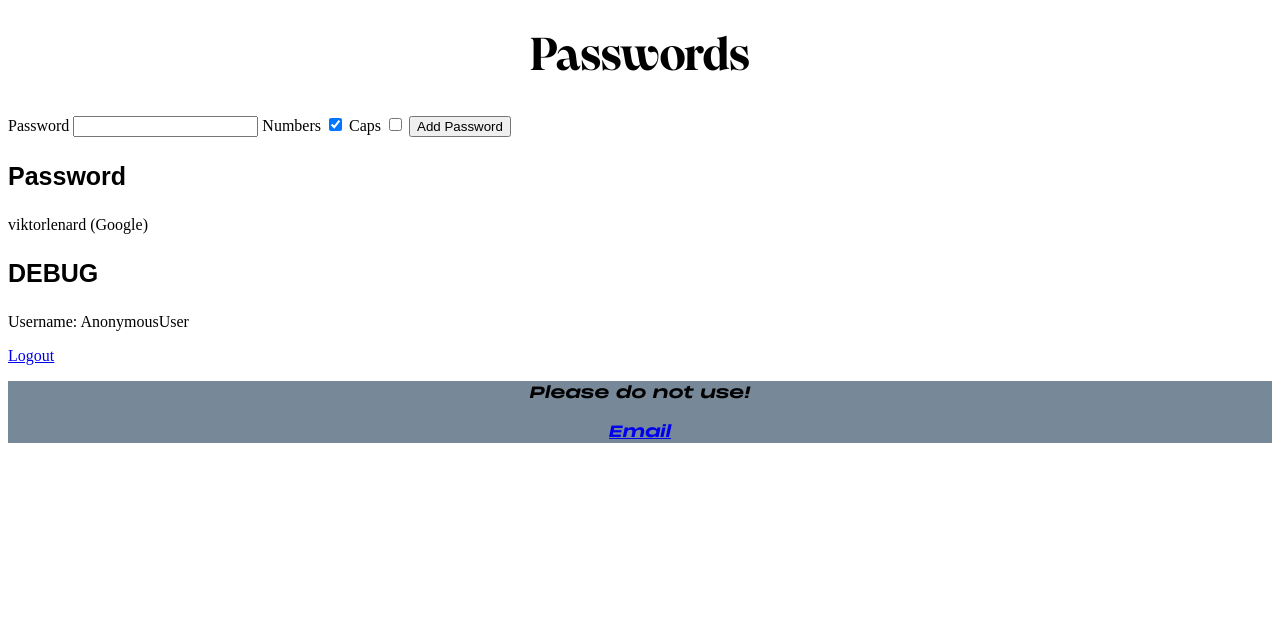
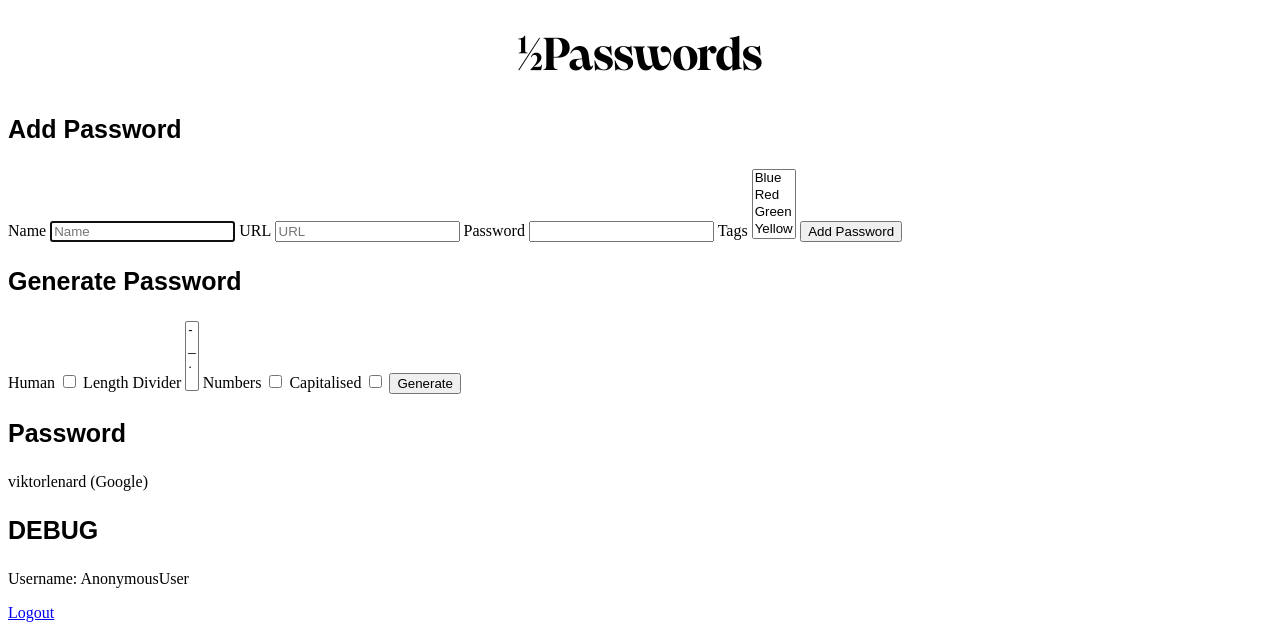
Before and after one commit to viktorlenard/key, a Django app: template key/password/templates/password/index.html in a window 1280 px wide. Shown: the top 634 px of the page. Run offline with Django 4.2, Linux system fonts and the light colour scheme; the template is opened without the code that fills it: values that come from a table or form of the project are taken from there, others are empty; data comes from the database, SQL or seed files in the repository; both versions use the stored data as it was after the commit; parts of the project's set-up code (start-up, migrations or seed data) failed here and were passed over; some web fonts are replaced.

Commit message:
Working on the password generatior on the front-end

```diff
--- a/key/password/forms.py
+++ b/key/password/forms.py
@@ -1,6 +1,7 @@
 from django.contrib.auth.forms import UserCreationForm # Django default creation form.
 from django.contrib.auth.models import User # Django default user model.
 from django import forms
+from django.core.validators import MinValueValidator, MaxValueValidator
 from django.forms import ModelForm
 from .models import *
 
@@ -18,5 +19,11 @@ class CreateUserForm(UserCreationForm):
 
 class PasswordForm(forms.Form):
         password = forms.CharField(max_length=100)
+        human = forms.BooleanField(initial=True)
+        length = forms.IntegerField(validators=[
+            MinValueValidator(3, message='Value must be at least 3.'),
+            MaxValueValidator(8, message='Value must be at most 8.')
+        ])
+        div = forms.CharField(max_length=1)
         caps = forms.BooleanField(initial=False)
-        numbers = forms.BooleanField(initial=True)
+        nums = forms.BooleanField(initial=True)
--- a/key/password/templates/password/index.html
+++ b/key/password/templates/password/index.html
@@ -2,17 +2,45 @@
 
 {% block body %}
 
-<h1>Passwords</h1>
+<h1>½Passwords</h1>
 <div name="index_div">
+    <form method="POST" action="", id="add_password">
+        {% csrf_token %}
+        <h3>Add Password</h3>
+        Name
+        <input name="name" autofocus placeholder="Name">
+        URL
+        <input type="url" name="url" placeholder="URL">
+        Password
+        {{ password_form.password }}
+        Tags
+        <select name="label" id="label" multiple>
+            <option value="blue">Blue</option>
+            <option value="red">Red</option>
+            <option value="green">Green</option>
+            <option value="yellow">Yellow</option>
+            <option value="purple">Purple</option>
+          </select>
+        <input name="submit_password" type="submit" value="Add Password" required></submit>
+    </form>
     <form method="POST" action="", id="password_generator">
         {% csrf_token %}
-        Password
-        {{ password_form.password }}
+        <h3>Generate Password</h3>
+        Human
+        <input type="checkbox" id="human">
+        Length
+
+        Divider
+        <select name="label" id="label" multiple>
+            <option value="-">-</option>
+            <option value="_">_</option>
+            <option value=".">.</option>
+          </select>
         Numbers
-        {{ password_form.numbers }}
-        Caps
-        {{ password_form.caps }}
-        <input name="submit_password" type="submit" value="Add Password" required></submit>
+        <input type="checkbox" id="nums">
+        Capitalised
+        <input type="checkbox" id="nums">
+        <input name="generate_password" type="submit" value="Generate" required></submit>
     </form>
     <h3>Password</h3>
     <p>{{ password }}</p>
--- a/key/password/views.py
+++ b/key/password/views.py
@@ -14,7 +14,7 @@ def index(request):
     request_validator(password_request)
     password = password_generator(password_request)
     password_form = PasswordForm()
-    initial_data = {'password': password}
+    initial_data = {'password': password, 'human': True, 'length': 3, 'div': '-', 'caps': False, 'nums': True}
     password_form = PasswordForm(initial=initial_data)
 
     return render(request, "password/index.html", {
```
Also changed, not shown: key/db.sqlite3, 4 other files.
